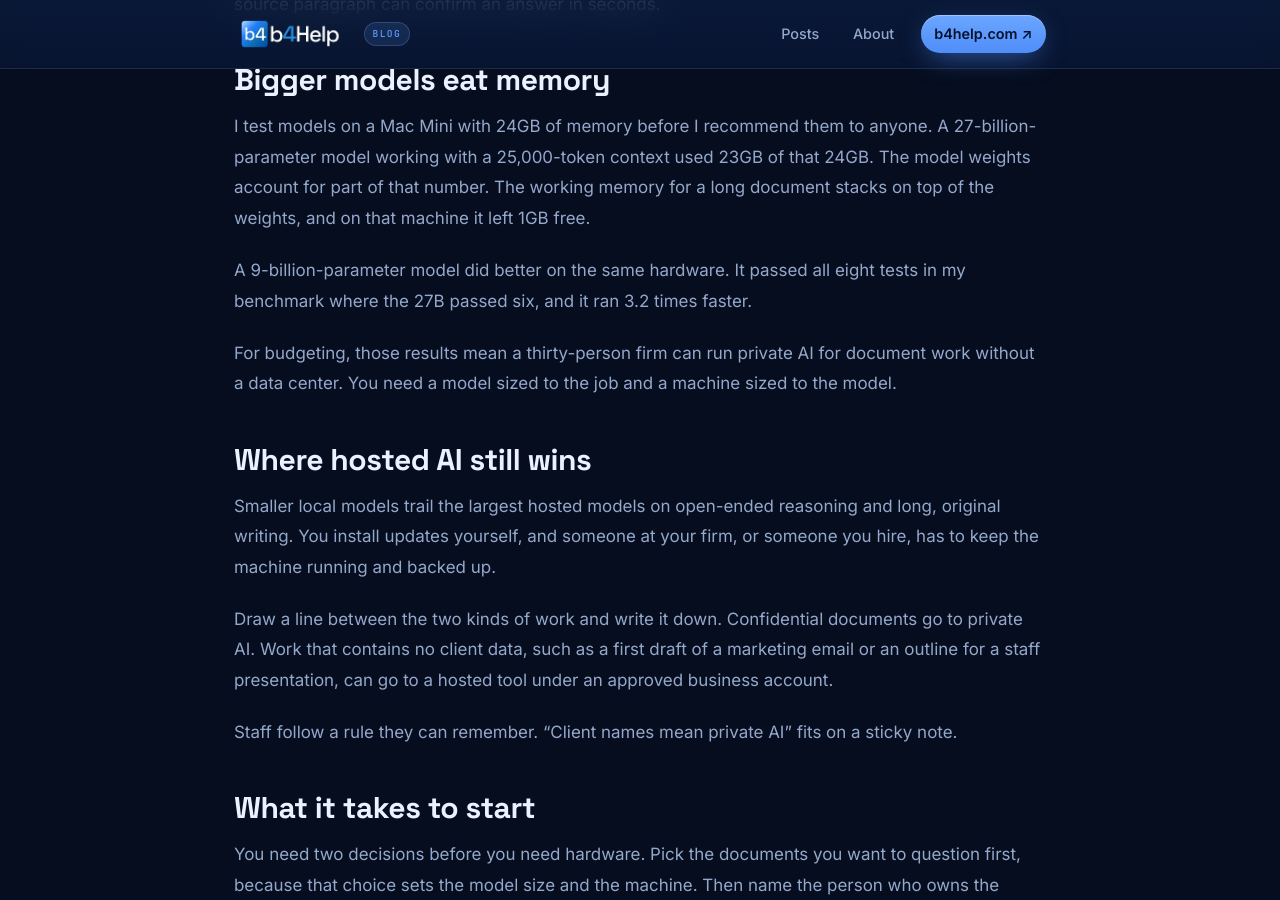
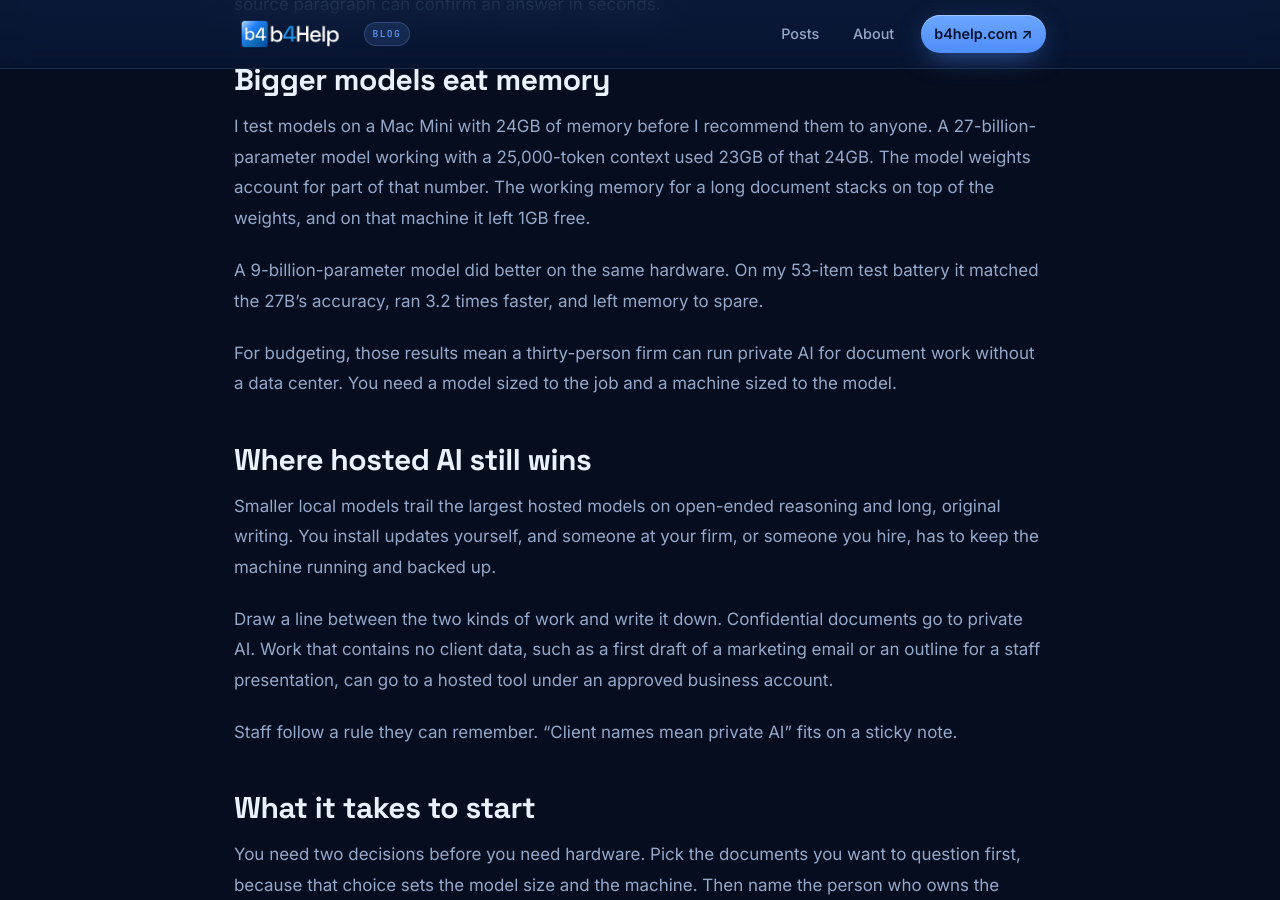
Before and after one commit to b4Help/techblog-b4Help, a Jekyll site: the page built from _posts/2026-09-21-your-client-files-can-stay-in-the-building.md, in a window 1280 px wide and 900 px high, scrolled down 1465 px. Built offline with Jekyll 4.4.1, drawn with Linux system fonts in a browser that asks for light colours.

Commit message:
Correct benchmark figure: 53-item test battery, 9B matched 27B accuracy at 3.2x speed
The eight-test / six-of-eight figure had no source. The real battery is 53 items.

Co-Authored-By: Claude Opus 5.5 <noreply@anthropic.com>

```diff
--- a/_posts/2026-09-21-your-client-files-can-stay-in-the-building.md
+++ b/_posts/2026-09-21-your-client-files-can-stay-in-the-building.md
@@ -32,7 +32,7 @@ The citations do more for a firm than extra model size would. A partner who can
 
 I test models on a Mac Mini with 24GB of memory before I recommend them to anyone. A 27-billion-parameter model working with a 25,000-token context used 23GB of that 24GB. The model weights account for part of that number. The working memory for a long document stacks on top of the weights, and on that machine it left 1GB free.
 
-A 9-billion-parameter model did better on the same hardware. It passed all eight tests in my benchmark where the 27B passed six, and it ran 3.2 times faster.
+A 9-billion-parameter model did better on the same hardware. On my 53-item test battery it matched the 27B's accuracy, ran 3.2 times faster, and left memory to spare.
 
 For budgeting, those results mean a thirty-person firm can run private AI for document work without a data center. You need a model sized to the job and a machine sized to the model.
 
```
Also changed, not shown: _posts/2026-10-26-build-buy-or-skip-ai-small-firm.md (+1 -1 lines), _posts/2026-12-07-before-you-buy-an-ai-agent.md (+1 -1 lines).
